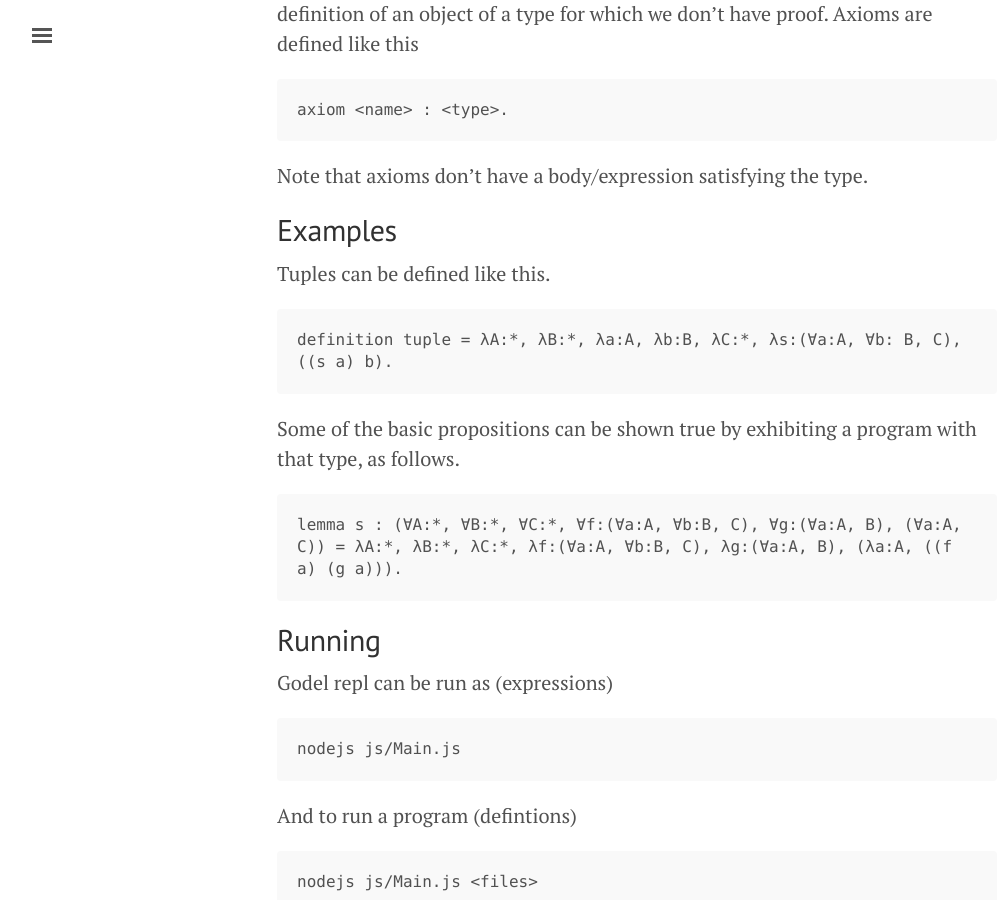
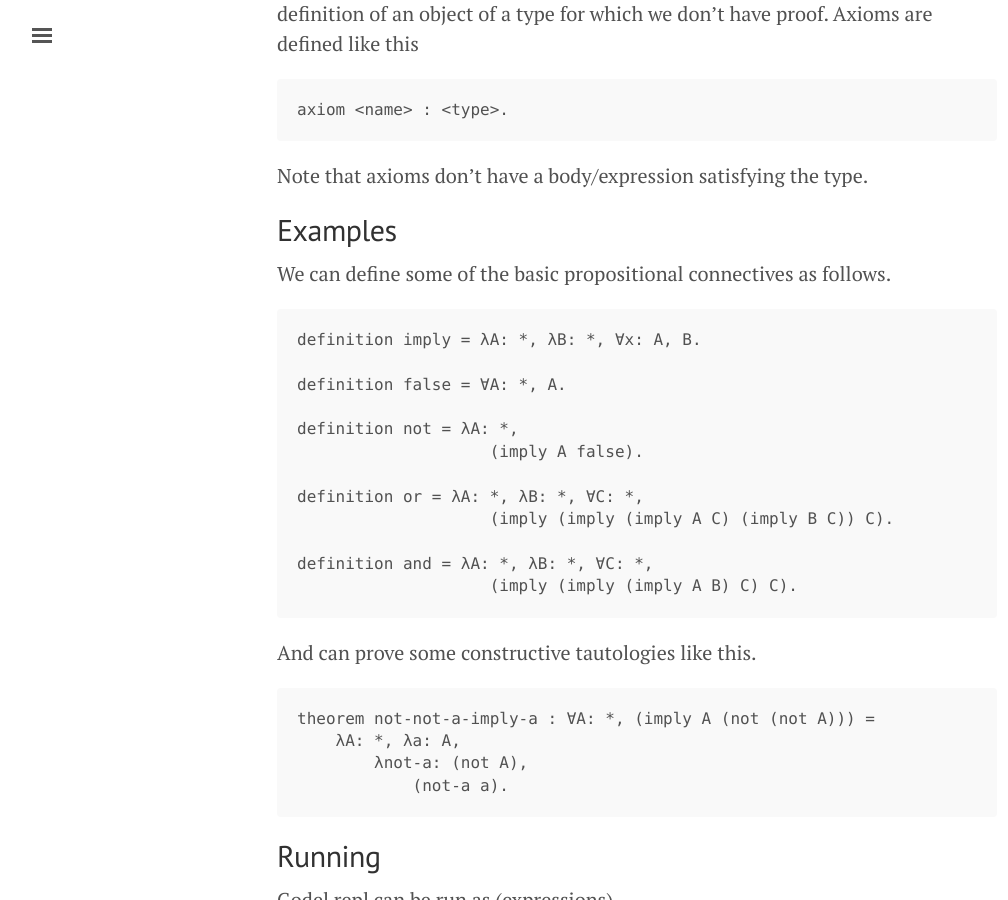
Before and after one commit to yellowflash/godel, a Jekyll site: the page built from index.md, in a window 1280 px wide and 900 px high, scrolled down 2905 px. Shown: the whole window, without its empty margins (3-1011 px from the left). Built offline with Jekyll 4.4.1, drawn with Linux system fonts in a browser that asks for light colours; some of the changed text lies outside the part shown.

Commit message:
Adding a more detailed example

```diff
--- a/index.md
+++ b/index.md
@@ -79,17 +79,31 @@ Note that axioms don't have a body/expression satisfying the type.
 Examples
 --------
 
-Tuples can be defined like this.
+We can define some of the basic propositional connectives as follows.
 
 ~~~~
-definition tuple = λA:*, λB:*, λa:A, λb:B, λC:*, λs:(∀a:A, ∀b: B, C), ((s a) b).
+definition imply = λA: *, λB: *, ∀x: A, B.
+
+definition false = ∀A: *, A.
+
+definition not = λA: *,
+                    (imply A false).
+
+definition or = λA: *, λB: *, ∀C: *,
+                    (imply (imply (imply A C) (imply B C)) C).
+
+definition and = λA: *, λB: *, ∀C: *,
+                    (imply (imply (imply A B) C) C).
+~~~~~
+
+And can prove some constructive tautologies like this.
+~~~~
+theorem not-not-a-imply-a : ∀A: *, (imply A (not (not A))) =
+    λA: *, λa: A,
+        λnot-a: (not A),
+            (not-a a).
 ~~~~
 
-Some of the basic propositions can be shown true by exhibiting a program with that type, as follows.
-
-~~~~
-lemma s : (∀A:*, ∀B:*, ∀C:*, ∀f:(∀a:A, ∀b:B, C), ∀g:(∀a:A, B), (∀a:A, C)) = λA:*, λB:*, λC:*, λf:(∀a:A, ∀b:B, C), λg:(∀a:A, B), (λa:A, ((f a) (g a))).
-~~~~
 
 Running
 -------
```
Also changed, not shown: other parts of index.md (+6 -6 lines).
